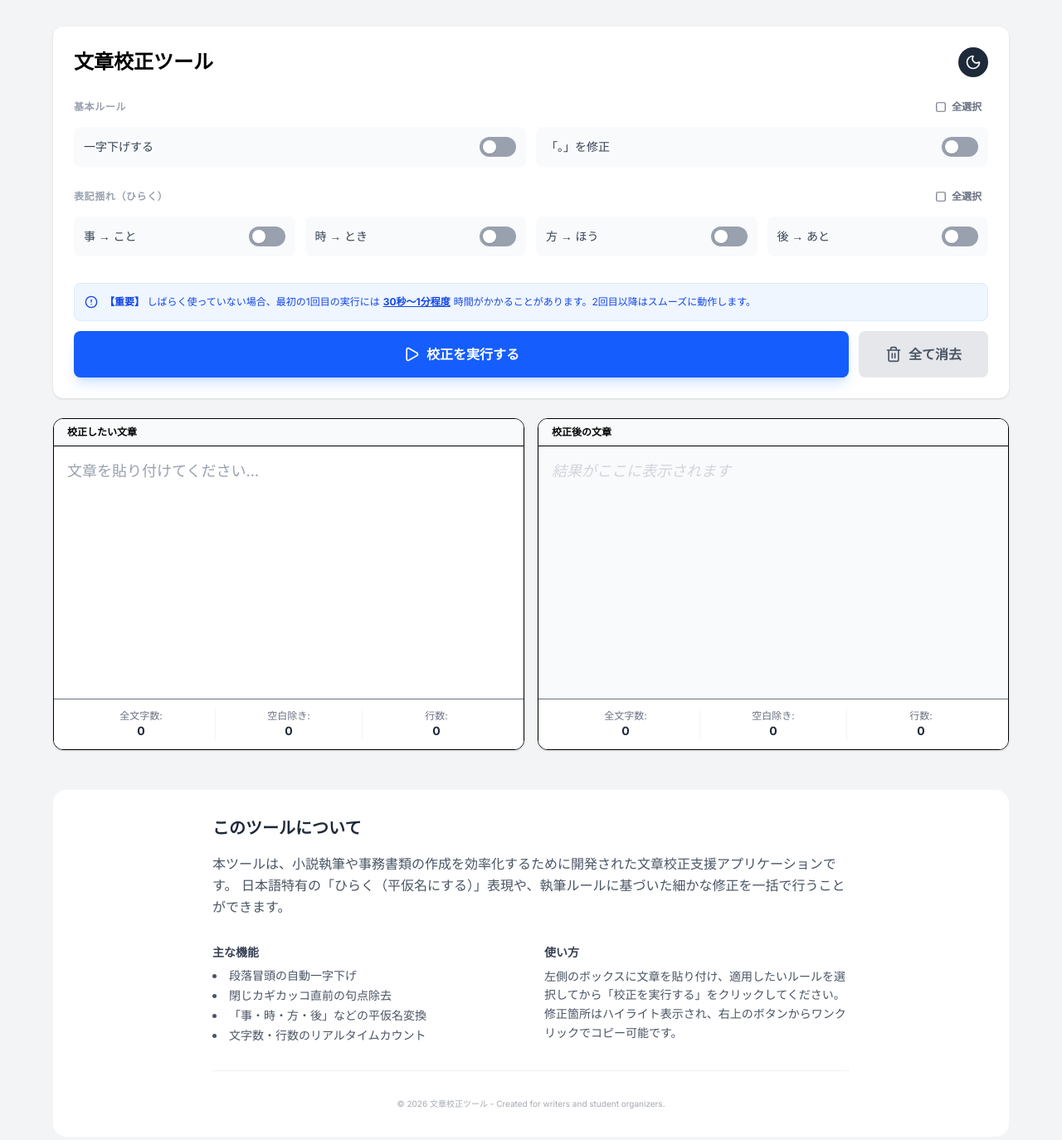
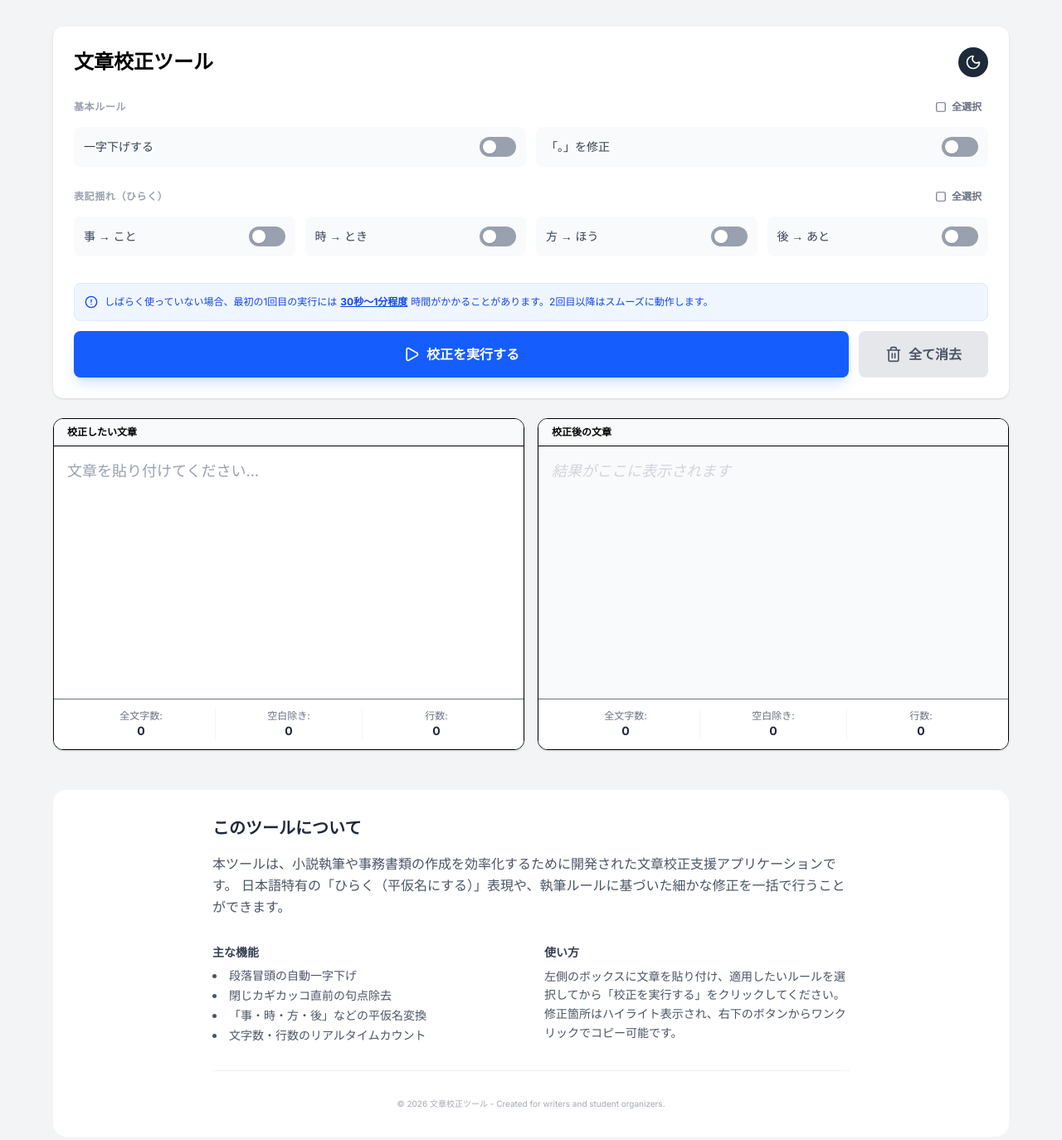
Before and after one commit to misukasu/kousei, a Next.js app: page / in a window 1280 px wide. Shown: the top 1374 px of the page at 83% size. Built offline with nearby package versions, Linux system fonts and the light colour scheme.

Commit message:
初回起動の遅延に関する注意書きを変更

```diff
--- a/src/app/page.tsx
+++ b/src/app/page.tsx
@@ -181,13 +181,13 @@ export default function ProofreaderPage() {
           </div>
 
           <div className="mt-8 space-y-3">
-            {/* 初回起動に関する注意書き */}
+            {/* 初回起動に関する注意書き（「重要」を削除） */}
             <div className={`flex items-start gap-2 p-3 rounded-lg text-xs leading-relaxed transition-colors ${
               isDarkMode ? 'bg-blue-900/20 text-blue-300 border border-blue-800/50' : 'bg-blue-50 text-blue-700 border border-blue-100'
             }`}>
               <AlertCircle size={16} className="shrink-0 mt-0.5" />
               <p>
-                <strong>【重要】</strong> しばらく使っていない場合、最初の1回目の実行には
+                しばらく使っていない場合、最初の1回目の実行には
                 <span className="font-bold underline mx-1">30秒〜1分程度</span>
                 時間がかかることがあります。2回目以降はスムーズに動作します。
               </p>
@@ -273,7 +273,7 @@ export default function ProofreaderPage() {
                 <h3 className={`font-bold mb-2 ${isDarkMode ? 'text-gray-200' : 'text-gray-700'}`}>使い方</h3>
                 <p className="leading-relaxed">
                   左側のボックスに文章を貼り付け、適用したいルールを選択してから「校正を実行する」をクリックしてください。
-                  修正箇所はハイライト表示され、右上のボタンからワンクリックでコピー可能です。
+                  修正箇所はハイライト表示され、右下のボタンからワンクリックでコピー可能です。
                 </p>
               </div>
             </section>
```
